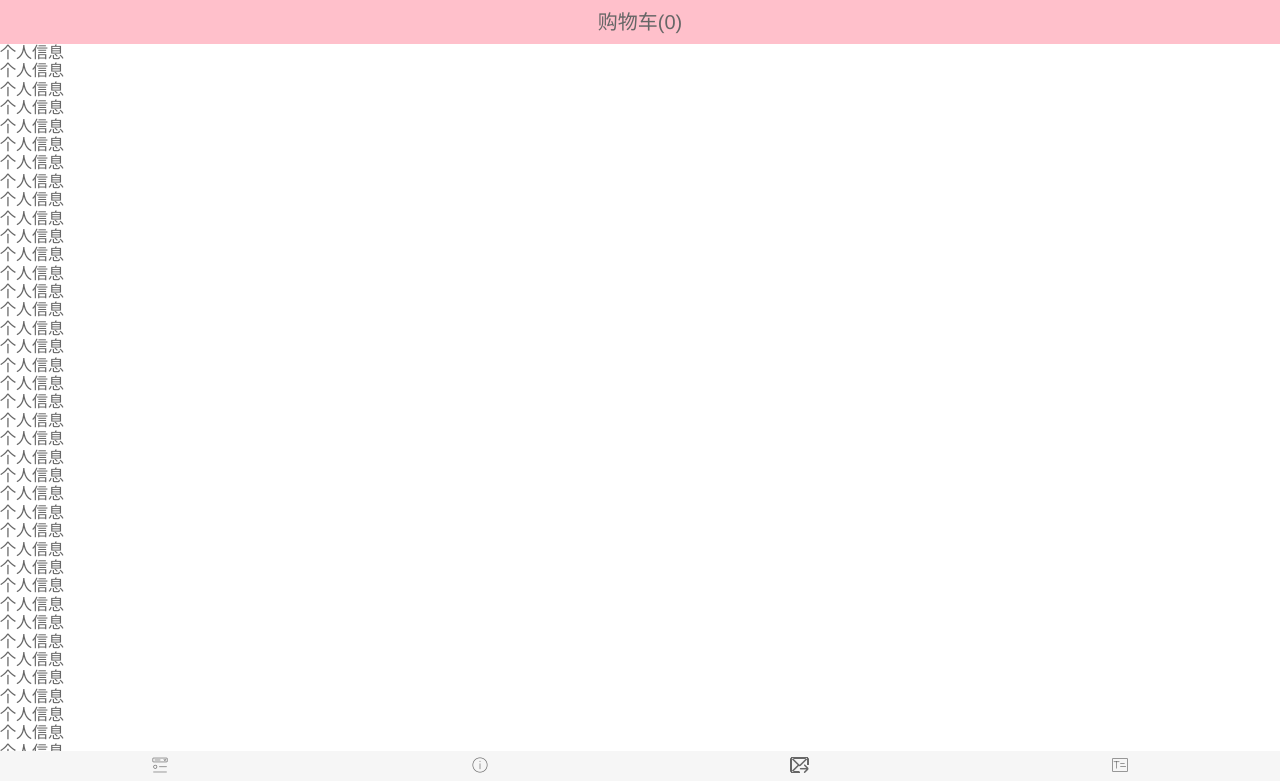
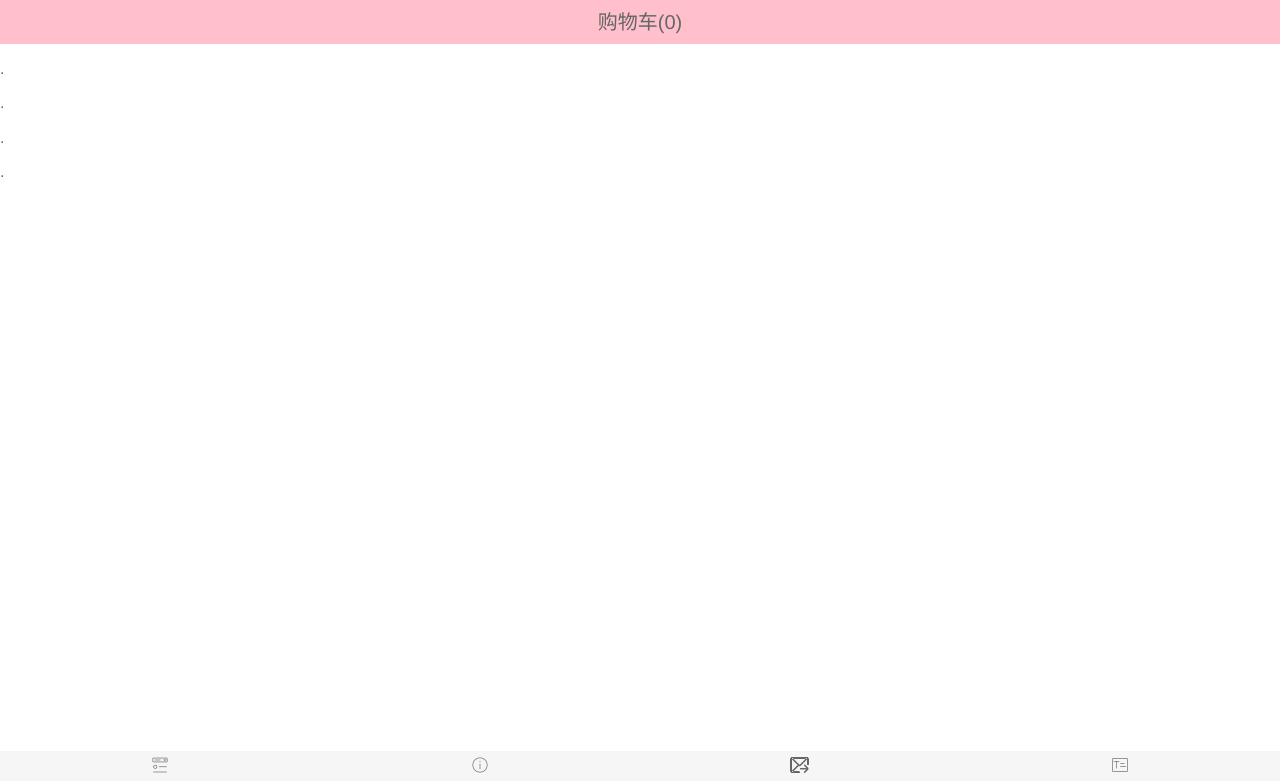
Before and after one commit to pipi6666/shopmall, a Vue app: page /shopcat in a window 1280 px wide. Shown: the top 781 px of the page. Built offline with nearby package versions, Linux system fonts and the light colour scheme.

Commit message:
2020.10.2

```diff
--- a/src/network/requset.js
+++ b/src/network/requset.js
@@ -1,7 +1,7 @@
 import axios from 'axios'
 export function requset(config) {
     const instance = axios.create({
-        baseURL: 'http://152.136.185.210:8000/api/z8',
+        baseURL: 'http://152.136.185.210:8000/api/w6',
         timeout: 15000
     });
     return instance(config)
--- a/src/viesw/shopcat/children/shoplist.vue
+++ b/src/viesw/shopcat/children/shoplist.vue
@@ -1,6 +1,7 @@
 <template>
   <div>
     <scroll class="content">
+
       <li
         v-for="(item,index) in cartlist"
         :key="index"
@@ -19,6 +20,7 @@
           </div>
         </div>
       </li>
+
     </scroll>
   </div>
 </template>
@@ -49,7 +51,9 @@ li {
   list-style: none;
 }
 .content {
-height: calc(100%-44px);
+padding-top: 44px;
+  height: calc(100vh-44px);
+  overflow: hidden;
 }
 .image {
   width: 100%;
--- a/src/viesw/shopcat/shopcat.vue
+++ b/src/viesw/shopcat/shopcat.vue
@@ -5,130 +5,12 @@
       <div slot="center">购物车({{length}})</div>
     </navbar>
     <!-- 商品列表 -->
-    <shoplist></shoplist>
+    <shoplist ></shoplist>
     <!-- 底部总计 -->
-    <ul>
-      <li>个人信息</li>
-      <li>个人信息</li>
-      <li>个人信息</li>
-      <li>个人信息</li>
-      <li>个人信息</li>
-      <li>个人信息</li>
-      <li>个人信息</li>
-      <li>个人信息</li>
-      <li>个人信息</li>
-      <li>个人信息</li>
-      <li>个人信息</li>
-      <li>个人信息</li>
-      <li>个人信息</li>
-      <li>个人信息</li>
-      <li>个人信息</li>
-      <li>个人信息</li>
-      <li>个人信息</li>
-      <li>个人信息</li>
-      <li>个人信息</li>
-      <li>个人信息</li>
-      <li>个人信息</li>
-      <li>个人信息</li>
-      <li>个人信息</li>
-      <li>个人信息</li>
-      <li>个人信息</li>
-      <li>个人信息</li>
-      <li>个人信息</li>
-      <li>个人信息</li>
-      <li>个人信息</li>
-      <li>个人信息</li>
-      <li>个人信息</li>
-      <li>个人信息</li>
-      <li>个人信息</li>
-      <li>个人信息</li>
-      <li>个人信息</li>
-      <li>个人信息</li>
-      <li>个人信息</li>
-      <li>个人信息</li>
-      <li>个人信息</li>
-      <li>个人信息</li>
-      <li>个人信息</li>
-      <li>个人信息</li>
-      <li>个人信息</li>
-      <li>个人信息</li>
-      <li>个人信息</li>
-      <li>个人信息</li>
-      <li>个人信息</li>
-      <li>个人信息</li>
-      <li>个人信息</li>
-      <li>个人信息</li>
-      <li>个人信息</li>
-      <li>个人信息</li>
-      <li>个人信息</li>
-      <li>个人信息</li>
-      <li>个人信息</li>
-      <li>个人信息</li>
-      <li>个人信息</li>
-      <li>个人信息</li>
-      <li>个人信息</li>
-      <li>个人信息</li>
-      <li>个人信息</li>
-      <li>个人信息</li>
-      <li>个人信息</li>
-      <li>个人信息</li>
-      <li>个人信息</li>
-      <li>个人信息</li>
-      <li>个人信息</li>
-      <li>个人信息</li>
-      <li>个人信息</li>
-      <li>个人信息</li>
-      <li>个人信息</li>
-      <li>个人信息</li>
-      <li>个人信息</li>
-      <li>个人信息</li>
-      <li>个人信息</li>
-      <li>个人信息</li>
-      <li>个人信息</li>
-      <li>个人信息</li>
-      <li>个人信息</li>
-      <li>个人信息</li>
-      <li>个人信息</li>
-      <li>个人信息</li>
-      <li>个人信息</li>
-      <li>个人信息</li>
-      <li>个人信息</li>
-      <li>个人信息</li>
-      <li>个人信息</li>
-      <li>个人信息</li>
-      <li>个人信息</li>
-      <li>个人信息</li>
-      <li>个人信息</li>
-      <li>个人信息</li>
-      <li>个人信息</li>
-      <li>个人信息</li>
-      <li>个人信息</li>
-      <li>个人信息</li>
-      <li>个人信息</li>
-      <li>个人信息</li>
-      <li>个人信息</li>
-      <li>个人信息</li>
-      <li>个人信息</li>
-      <li>个人信息</li>
-      <li>个人信息</li>
-      <li>个人信息</li>
-      <li>个人信息</li>
-      <li>个人信息</li>
-      <li>个人信息</li>
-      <li>个人信息</li>
-      <li>个人信息</li>
-      <li>个人信息</li>
-      <li>个人信息</li>
-      <li>个人信息</li>
-      <li>个人信息</li>
-      <li>个人信息</li>
-      <li>个人信息</li>
-      <li>个人信息</li>
-      <li>个人信息</li>
-      <li>个人信息</li>
-      <li>个人信息</li>
-      <li>个人信息</li>
-    </ul>
+<p>.</p>
+<p>.</p>
+<p>.</p>
+<p>.</p>
   </div>
 </template>
 <script>
@@ -155,6 +37,12 @@ export default {
 <style scoped>
 .daohang {
   background-color: pink;
+  position: fixed;
+  top: 0;
+  left: 0;
+  right: 0;
+  z-index: 9;
+  height: 44px;
 }
 .daohang div {
   text-align: center;
```
